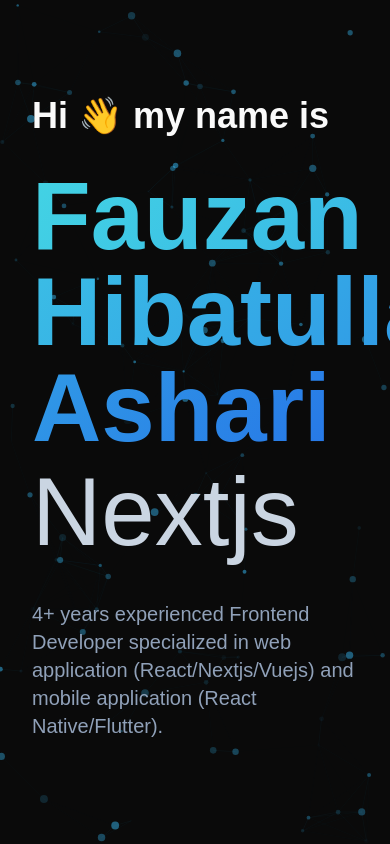
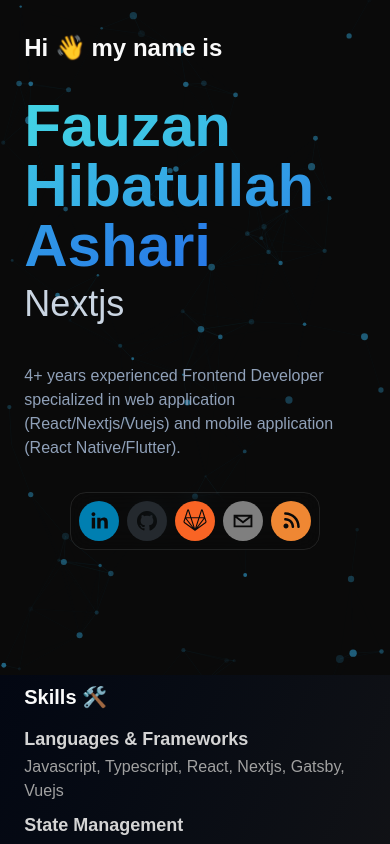
Before and after one commit to asharifauzan/asharifauzan.github.io, a Next.js app: page / in a window 390 px wide. Shown: the top 844 px of the page. Built offline with nearby package versions, Linux system fonts and the light colour scheme.

Commit message:
chore: improve mobile responsive

```diff
--- a/app/(client)/page.tsx
+++ b/app/(client)/page.tsx
@@ -1,23 +1,30 @@
 import React from "react";
 
 import AboutSection from "@/ui/sections/About";
+import EducationSection from "@/ui/sections/Education";
 import ExperienceSection from "@/ui/sections/Experience";
 import ProjectsSection from "@/ui/sections/Project";
+import SkillSection from "@/ui/sections/Skill";
 import SidebarComponent from "@/ui/components/Sidebar";
 import GradientBackground from "@/ui/components/GradientBackground";
 
 export default function HomePage() {
   return (
     <>
-      <AboutSection />
+      <header>
+        <AboutSection />
+      </header>
       <main className="relative">
         {/* Absolute gradient background */}
         <GradientBackground />
 
-        <div className="flex flex-col md:flex-row gap-8 w-4/5 mx-auto p-8">
+        <div className="flex flex-col md:flex-row gap-8 w-11/12 lg:w-8/12 mx-auto p-2 lg:p-8">
           {/* Sidebar */}
           <div className="relative flex-2/6">
-            <SidebarComponent className="sticky top-10" />
+            <SidebarComponent className="sticky top-10">
+              <SkillSection />
+              <EducationSection />
+            </SidebarComponent>
           </div>
 
           {/* Content */}
--- a/ui/components/Sidebar.tsx
+++ b/ui/components/Sidebar.tsx
@@ -1,12 +1,12 @@
-import React from "react";
-import SkillSection from "../sections/Skill";
-import EducationSection from "../sections/Education";
+import React, { type PropsWithChildren } from "react";
 
-export default function SidebarComponent({ className }: { className: string }) {
+export default function SidebarComponent({
+  className,
+  children,
+}: PropsWithChildren<{ className: string }>) {
   return (
     <aside className={`${className} `}>
-      <SkillSection />
-      <EducationSection />
+      {children}
     </aside>
   );
 }
--- a/ui/components/SocialDock.tsx
+++ b/ui/components/SocialDock.tsx
@@ -41,7 +41,7 @@ export default function SocialDock() {
   ];
 
   return (
-    <div className="relative mt-48">
+    <div className="relative lg:mt-48">
       <Dock direction="top" iconSize={40}>
         {data.map(({ label, icon, url }) => (
           <DockIcon key={label}>
--- a/ui/sections/About.tsx
+++ b/ui/sections/About.tsx
@@ -32,15 +32,14 @@ export default function AboutSection() {
   const AuroraMotion = motion.create(AuroraText);
 
   return (
-    <header>
     <ParticlesBackground>
-        <div className="container mx-auto px-8 py-24">
-          <p className="mb-8 font-bold text-4xl">
+      <div className="container w-11/12 lg:max-w-8/12 mx-auto px-2 lg:px-8 py-8 lg:pt-24 lg:pb-4">
+        <p className="mb-8 font-bold text-2xl lg:text-4xl">
           Hi <span className="inline-block animate-wave">👋</span> my name is
         </p>
         <AuroraMotion
           colors={colors}
-            className="font-bold text-8xl"
+          className="font-bold text-6xl lg:text-8xl"
           initial={{ opacity: 0, y: 20 }}
           animate={{ opacity: 1, y: 0 }}
           transition={{ duration: 0.8 }}
@@ -48,11 +47,11 @@ export default function AboutSection() {
           Fauzan Hibatullah Ashari
         </AuroraMotion>
         <WordRotate
-            className="mb-8 text-8xl opacity-50 text-slate-300"
+          className="mb-8 text-4xl lg:text-8xl opacity-50 text-slate-300"
           words={professions}
         />
         <motion.p
-            className="text-xl text-slate-400"
+          className="lg:text-lg text-slate-400"
           initial={{ opacity: 0, y: 20 }}
           animate={{ opacity: 1, y: 0 }}
           transition={{ duration: 0.8, delay: 0.4 }}
@@ -64,6 +63,5 @@ export default function AboutSection() {
         <SocialsDock />
       </div>
     </ParticlesBackground>
-    </header>
   );
 }
```
Lines whose indentation alone changed are shown as unchanged.
